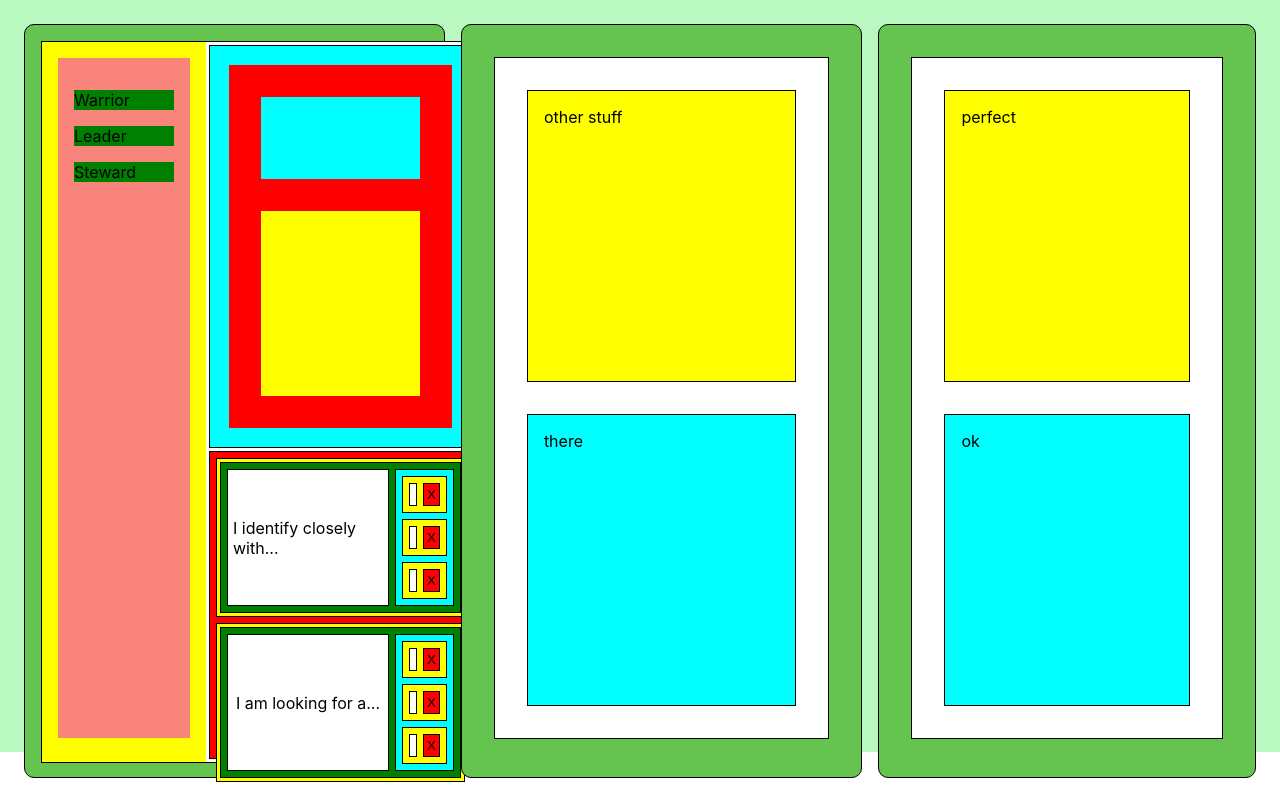
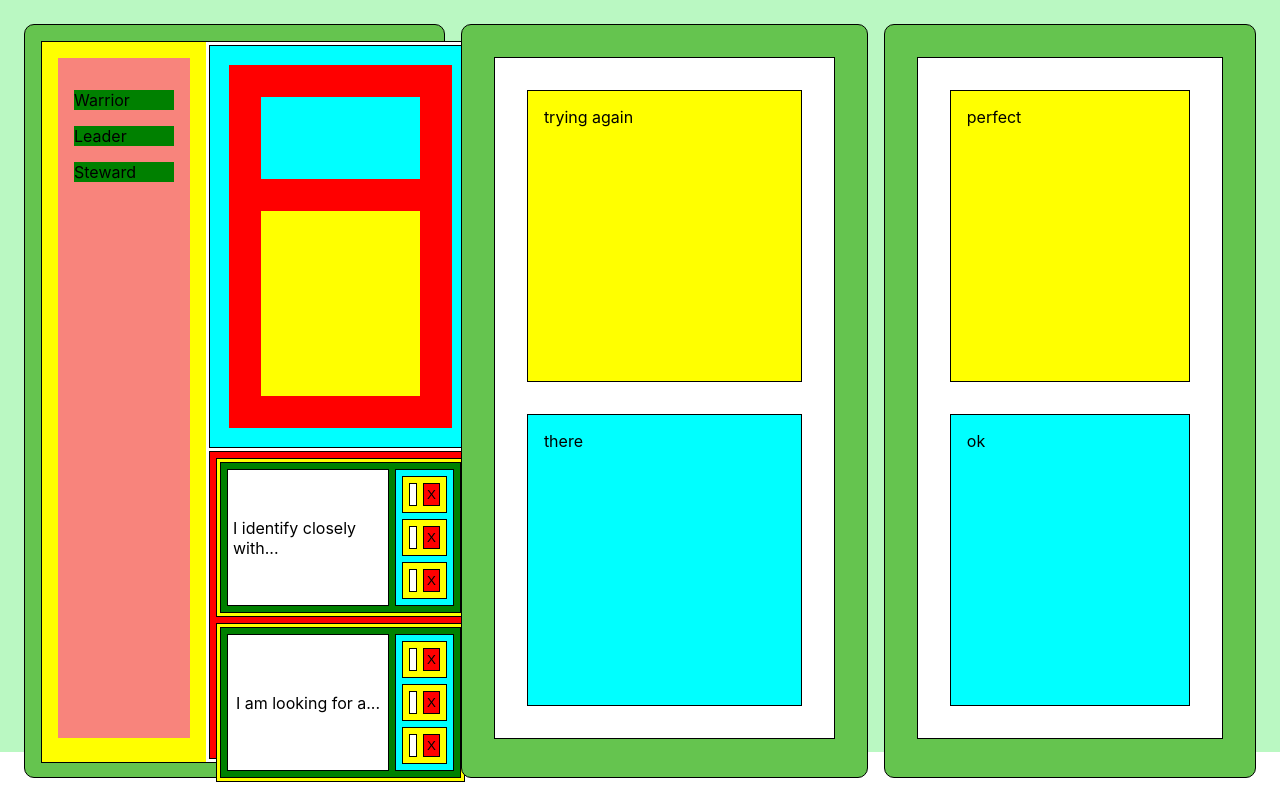
Before and after one commit to tieje/yorha, a React (Create React App) app in the folder Frontend/: page / in a window 1280 px wide. Built offline with nearby package versions, Linux system fonts and the light colour scheme.

Commit message:
installed the correct google maps API.  Fortunately, the documentation is fairly short, so I'll  need to spend a few days doing some research.

```diff
--- a/Frontend/package.json
+++ b/Frontend/package.json
@@ -4,6 +4,7 @@
   "private": true,
   "dependencies": {
     "@apollo/client": "^3.3.21",
+    "@react-google-maps/api": "^2.2.0",
     "@testing-library/jest-dom": "^5.11.4",
     "@testing-library/react": "^11.1.0",
     "@testing-library/user-event": "^12.1.10",
@@ -15,7 +16,7 @@
     "graphql": "^15.5.1",
     "react": "^17.0.2",
     "react-dom": "^17.0.2",
-    "react-scripts": "4.0.3",
+    "react-scripts": "^4.0.3",
     "styled-components": "^5.3.0",
     "typescript": "^4.1.2",
     "web-vitals": "^1.0.1"
@@ -43,5 +44,8 @@
       "last 1 firefox version",
       "last 1 safari version"
     ]
+  },
+  "devDependencies": {
+    "@types/google-map-react": "^2.1.2"
   }
 }
--- a/Frontend/src/App.tsx
+++ b/Frontend/src/App.tsx
@@ -6,6 +6,7 @@ import { Column } from './Column';
 import { useAppState } from './state/AppStateContext';
 import { ArchetypeDescription } from './ArchetypeDescription';
 import { useState } from 'react'
+import { GoogleMap } from './GoogleMap';
 
 export const App = () => {
     const { hoverItemId } = useAppState()
@@ -27,7 +28,7 @@ export const App = () => {
             <Column>
                 <MapProximityGenderSettingsContainer>
                     <MapContainer>
-                        other stuff
+                        trying again
                     </MapContainer>
                     <ProximityGenderContainer>
                         there
```
Also changed, not shown: 2 other files (tests, documents, lock files or other folders).
